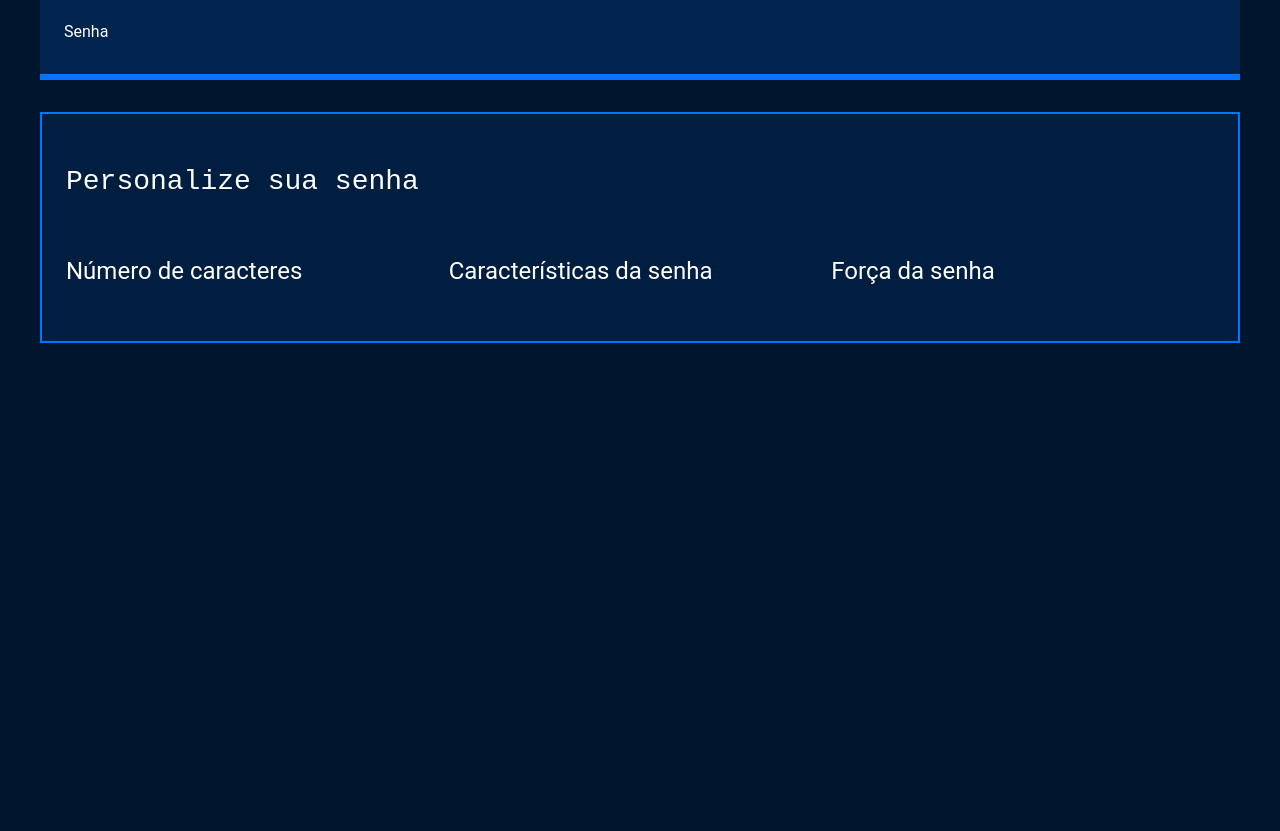
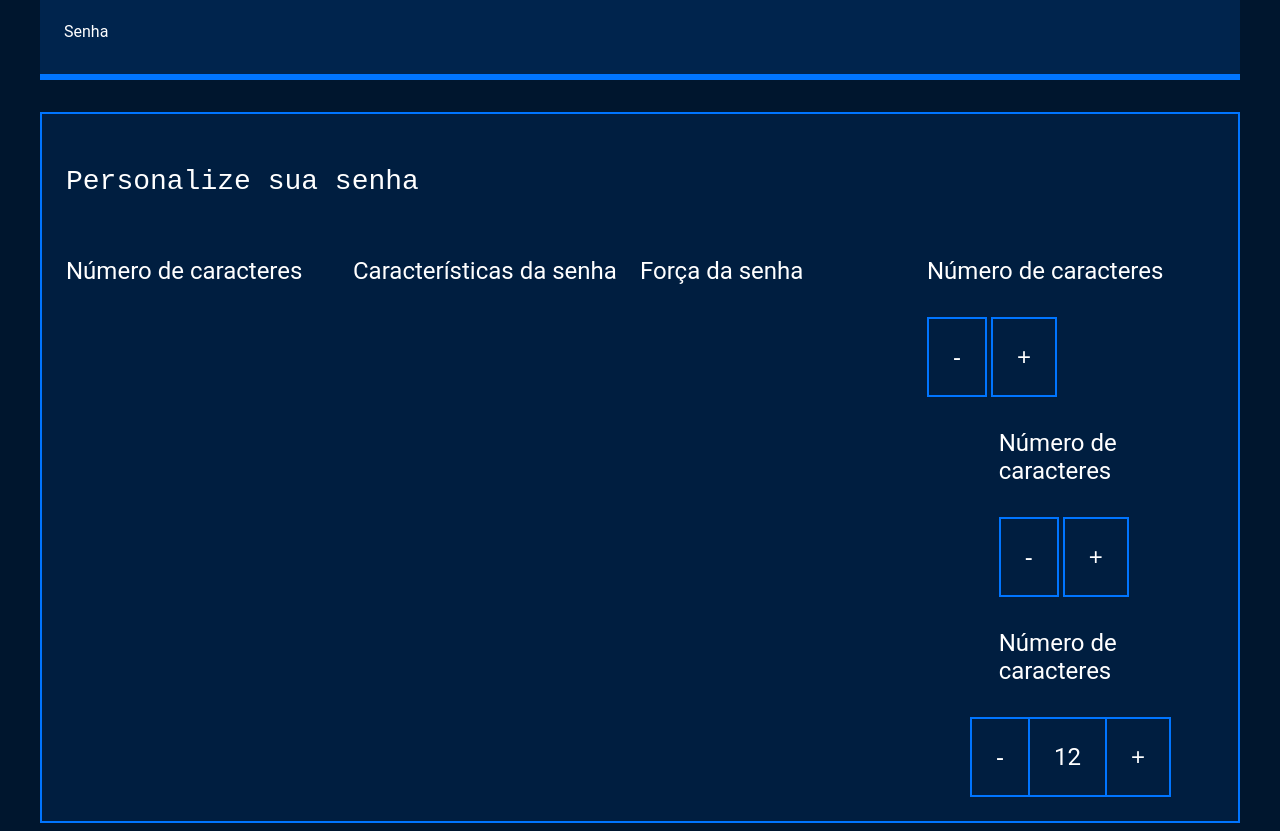
Before and after one commit to rherold3438/senhas, a plain HTML site: page index.html in a window 1280 px wide. Shown: the part 341-1172 px from the top of the page. Before the commit the page ends 800 px from the top, so only its background shows below. Drawn offline with Linux system fonts and the light colour scheme.

Commit message:
Update index.html

```diff
--- a/index.html
+++ b/index.html
@@ -1,5 +1,6 @@
 <!DOCTYPE html>
 <html lang="pt-br">
+
 
 <head>
     <meta charset="UTF-8">
@@ -7,6 +8,7 @@
     <title>Gerador de senha</title>
     <link rel="stylesheet" href="style.css">
 </head>
+
 
 <body>
     <section class="conteudo">
@@ -31,9 +33,27 @@
                 <div class="parametro-senha">
                     <h4 class="parametro-senha__titulo">Força da senha</h4>
                 </div>
+                <div class="parametro-senha">
+    <h4 class="parametro-senha__titulo">Número de caracteres</h4>
+    <button class="parametro-senha__botao">-</button>
+    <button class="parametro-senha__botao">+</button>
+    <div class="parametro-senha">
+    <h4 class="parametro-senha__titulo">Número de caracteres</h4>
+    <button class="parametro-senha__botao">-</button>
+    <button class="parametro-senha__botao">+</button>
+</div> <div class="parametro-senha">
+    <h4 class="parametro-senha__titulo">Número de caracteres</h4>
+    <div class="parametro-senha-botoes">
+        <button class="parametro-senha__botao">-</button>
+        <p class="parametro-senha__texto">12</p>
+        <button class="parametro-senha__botao">+</button>
+    </div>
+</div>
+</div>
             </div>
         </div>
     </section>
 </body>
 
+
 </html>
```
